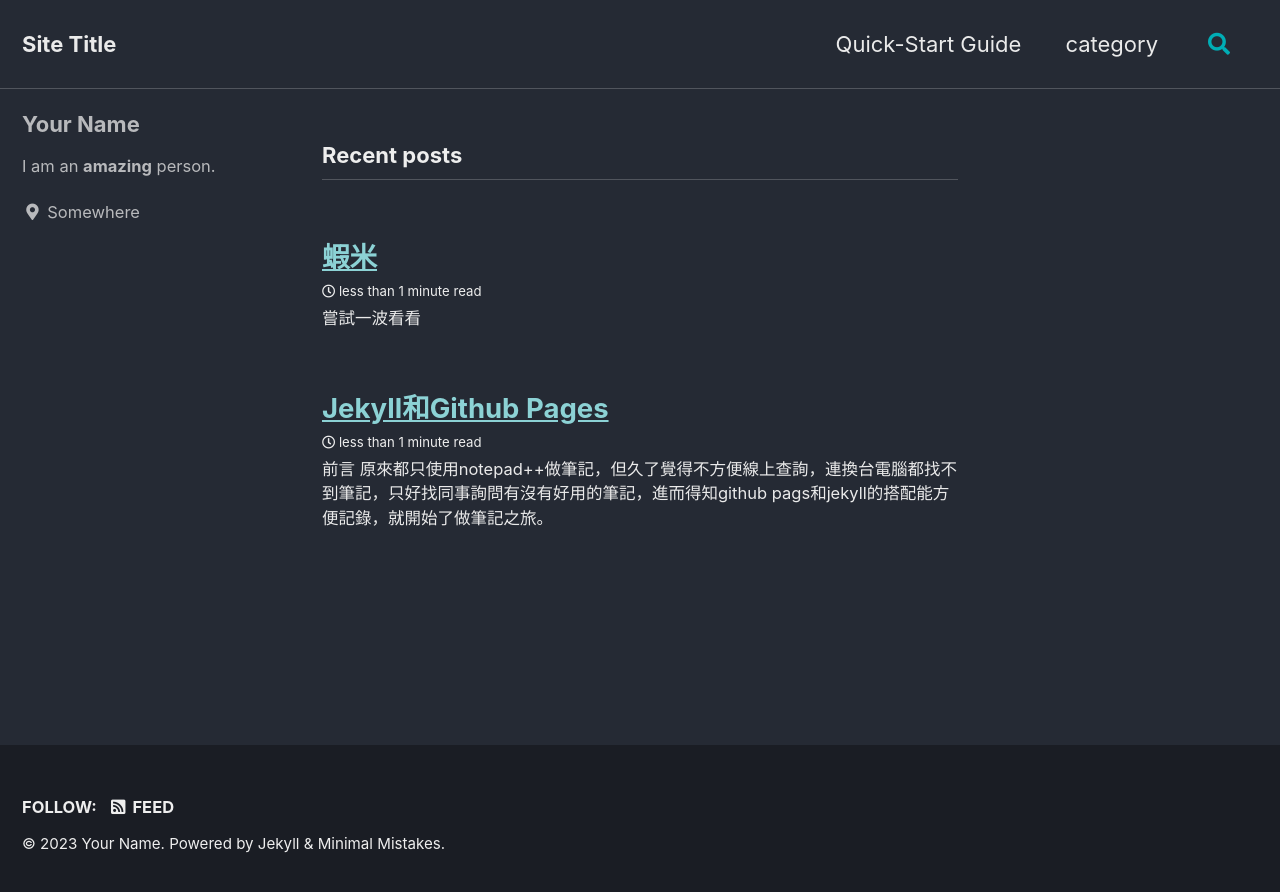
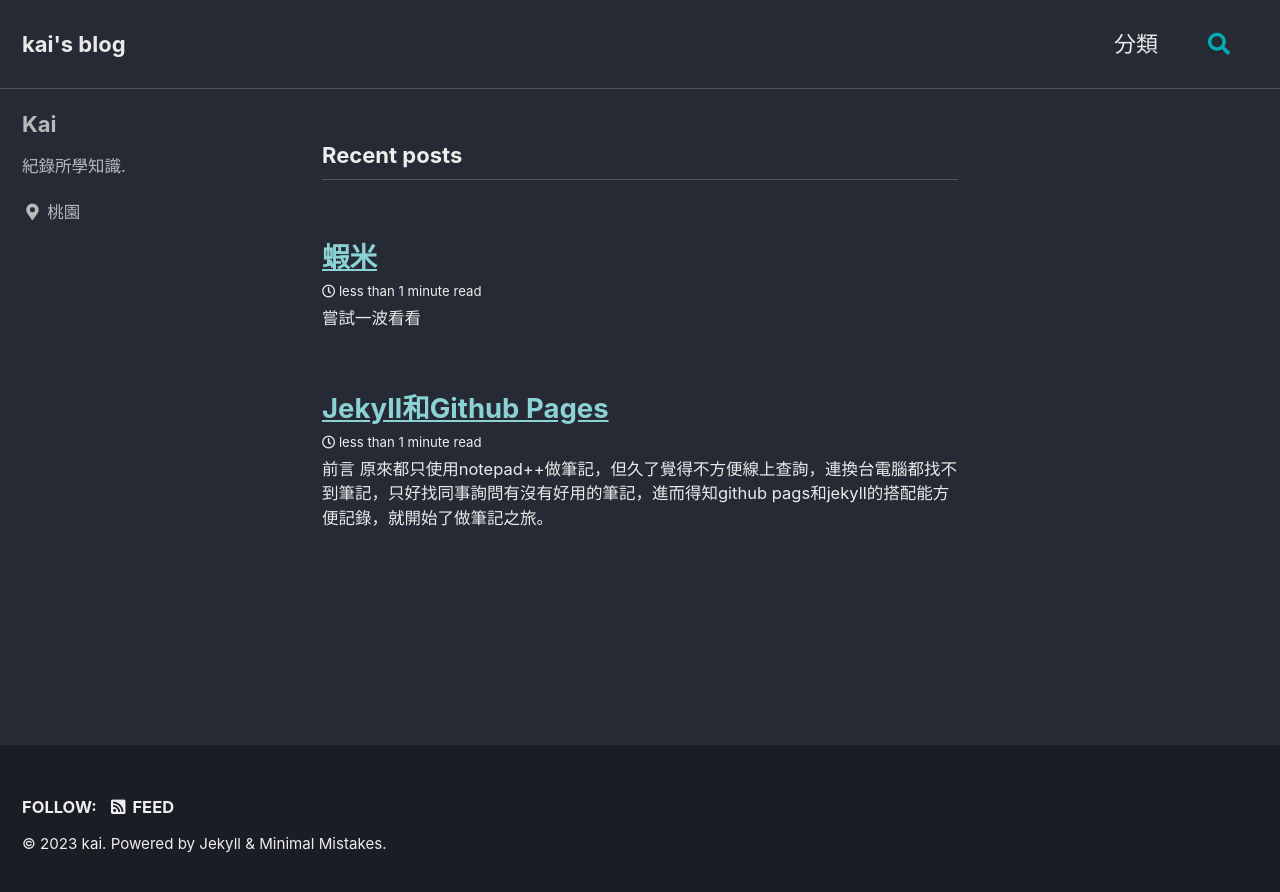
Before and after one commit to kai21927/kai21927.github.io, a Jekyll site: the page built from index.html, in a window 1280 px wide. Shown: the top 892 px of the page. Built offline with Jekyll 4.4.1, drawn with Linux system fonts in a browser that asks for light colours; cached includes are drawn as plain includes; the list of posts is cut into pages by our own code.

Commit message:
修改首頁文字

```diff
--- a/_config.yml
+++ b/_config.yml
@@ -16,11 +16,11 @@ minimal_mistakes_skin    : "dark" # "air", "aqua", "contrast", "dark", "dirt", "
 
 # Site Settings
 locale                   : "en-US"
-title                    : "Site Title"
+title                    : "kai's blog"
 title_separator          : "-"
 subtitle                 : # site tagline that appears below site title in masthead
-name                     : "Your Name"
-description              : "An amazing website."
+name                     : "kai"
+description              : "web site."
 url                      : # the base hostname & protocol for your site e.g. "https://mmistakes.github.io"
 baseurl                  : # the subpath of your site, e.g. "/blog"
 repository               : # GitHub username/repo-name e.g. "mmistakes/minimal-mistakes"
@@ -104,10 +104,10 @@ analytics:
 
 # Site Author
 author:
-  name             : "Your Name"
+  name             : "Kai"
   avatar           : # path of avatar image, e.g. "/assets/images/bio-photo.jpg"
-  bio              : "I am an **amazing** person."
-  location         : "Somewhere"
+  bio              : "紀錄所學知識."
+  location         : "桃園"
   email            :
   links:
     - label: "Email"
--- a/_data/navigation.yml
+++ b/_data/navigation.yml
@@ -1,8 +1,6 @@
 # main links
 main:
-  - title: "Quick-Start Guide"
-    url: https://mmistakes.github.io/minimal-mistakes/docs/quick-start-guide/
-  - title: "category"
+  - title: "分類"
     url: /categories/
   # - title: "About"
   #   url: https://mmistakes.github.io/minimal-mistakes/about/
```
